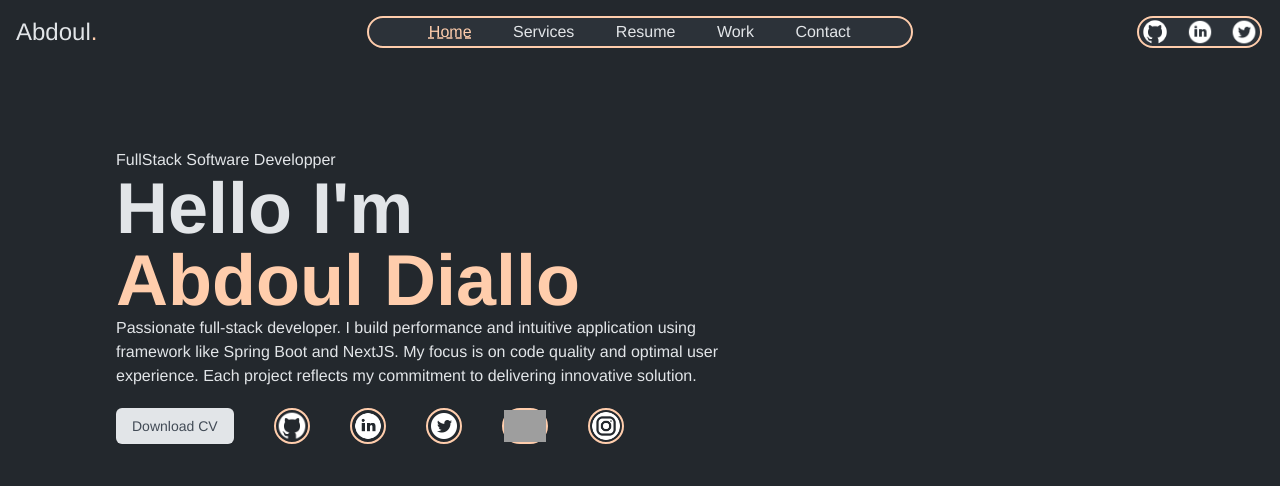
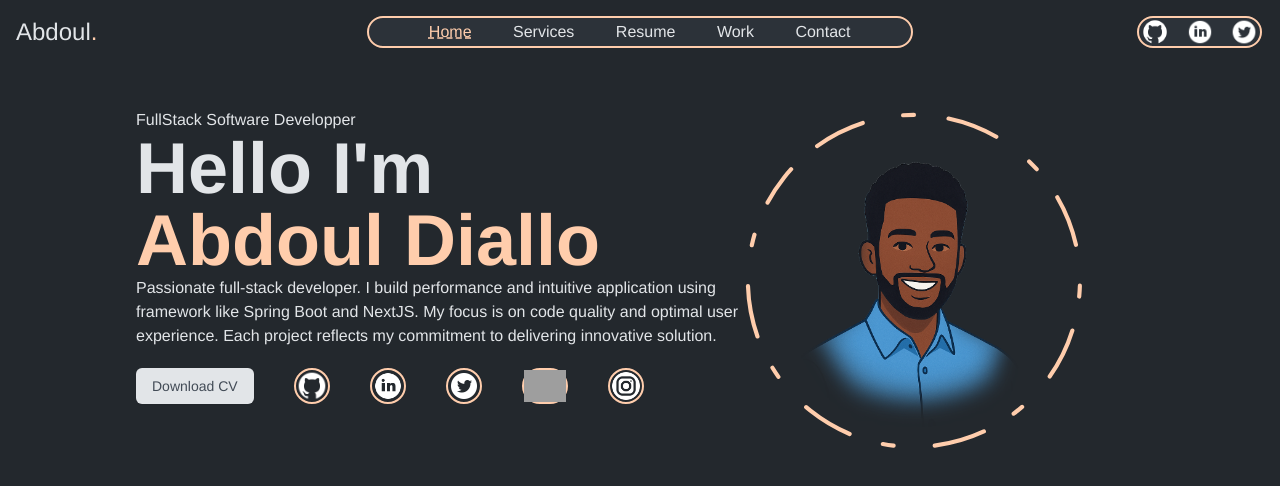
Before and after one commit to Abdoul224GN/portfolio, a Next.js app: page /home in a window 1280 px wide. Shown: the top 486 px of the page. Built offline with nearby package versions, Linux system fonts and the light colour scheme; grey boxes are pictures that could not be loaded.

Commit message:
feat: Création d'un composant pour les stats

```diff
--- a/src/app/home/page.tsx
+++ b/src/app/home/page.tsx
@@ -2,11 +2,14 @@ import Header from "@/components/Header";
 import {Button} from "@/components/ui/button";
 import {FacebookIcon, GithubIcon, InstagramIcon, LinkDin, TwitterIcon} from "../../../public/Image";
 import Link from "@/components/ui/Link";
+import Avatar from "./Avatar";
+import Stats from "@/app/home/Stats";
 
 export default function Home() {
     return <>
         <Header/>
-        <section className="h-full flex items-center p-25">
+        <section className={`pr-30 pl-30 flex flex-col justify-items-center pt-15 pb-15 items-center h-full`}>
+            <section className=" flex justify-between0">
                 <div className="w-3/5 h-1/2">
                     <p>FullStack Software Developper</p>
                     <h1 className="text-7xl font-semibold text-foreground">Hello I'm<br/> <span className="text-accent">Abdoul Diallo</span>
@@ -26,6 +29,11 @@ export default function Home() {
                         <Link><InstagramIcon/></Link>
                     </div>
                 </div>
+                <div className={`flex items-end justify-end`}><Avatar/></div>
+            </section>
+            <section className={`flex w-full pt-10`}>
+                <Stats/>
+            </section>
         </section>
     </>
 }
```
Lines whose indentation alone changed are shown as unchanged.
